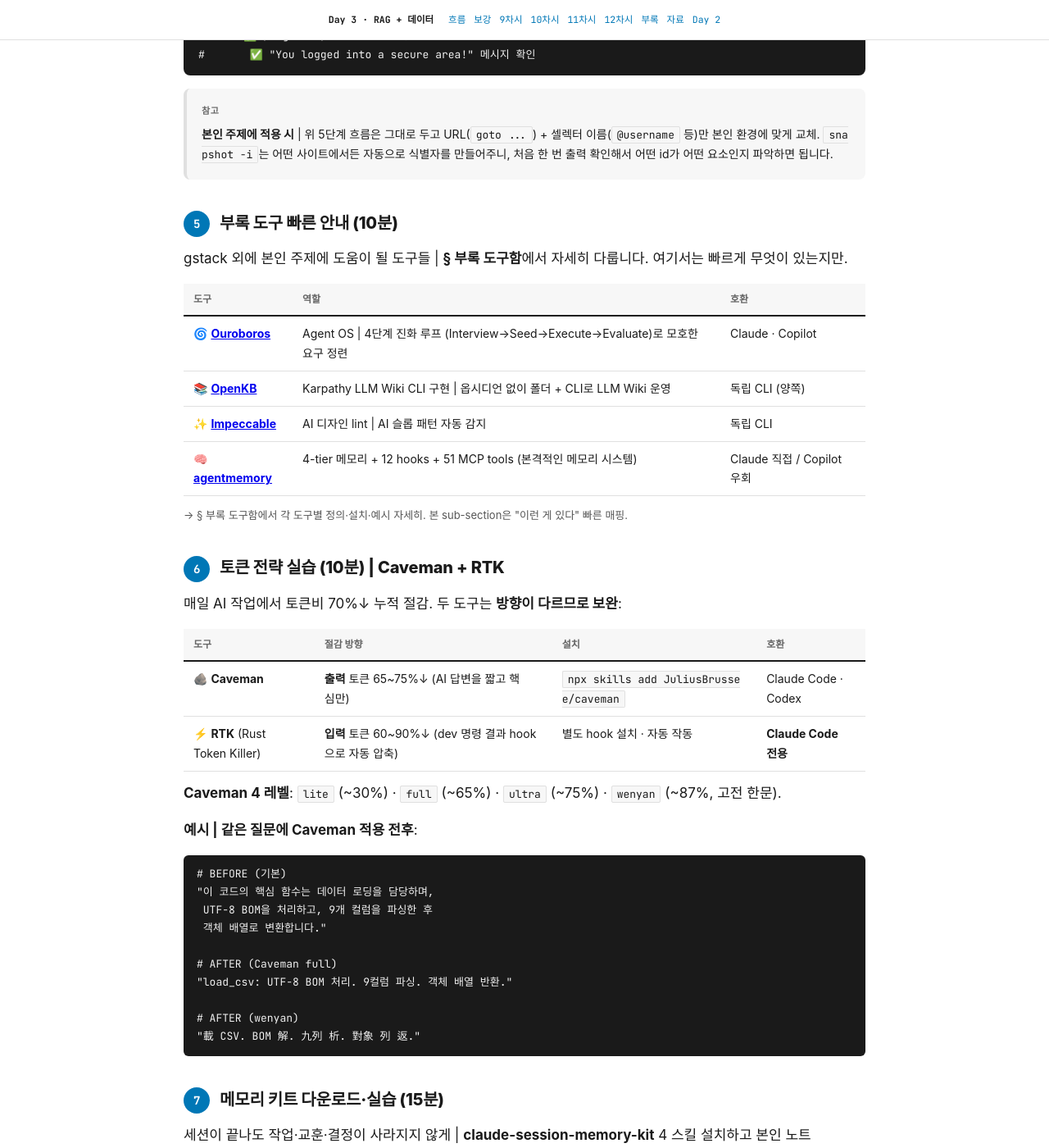
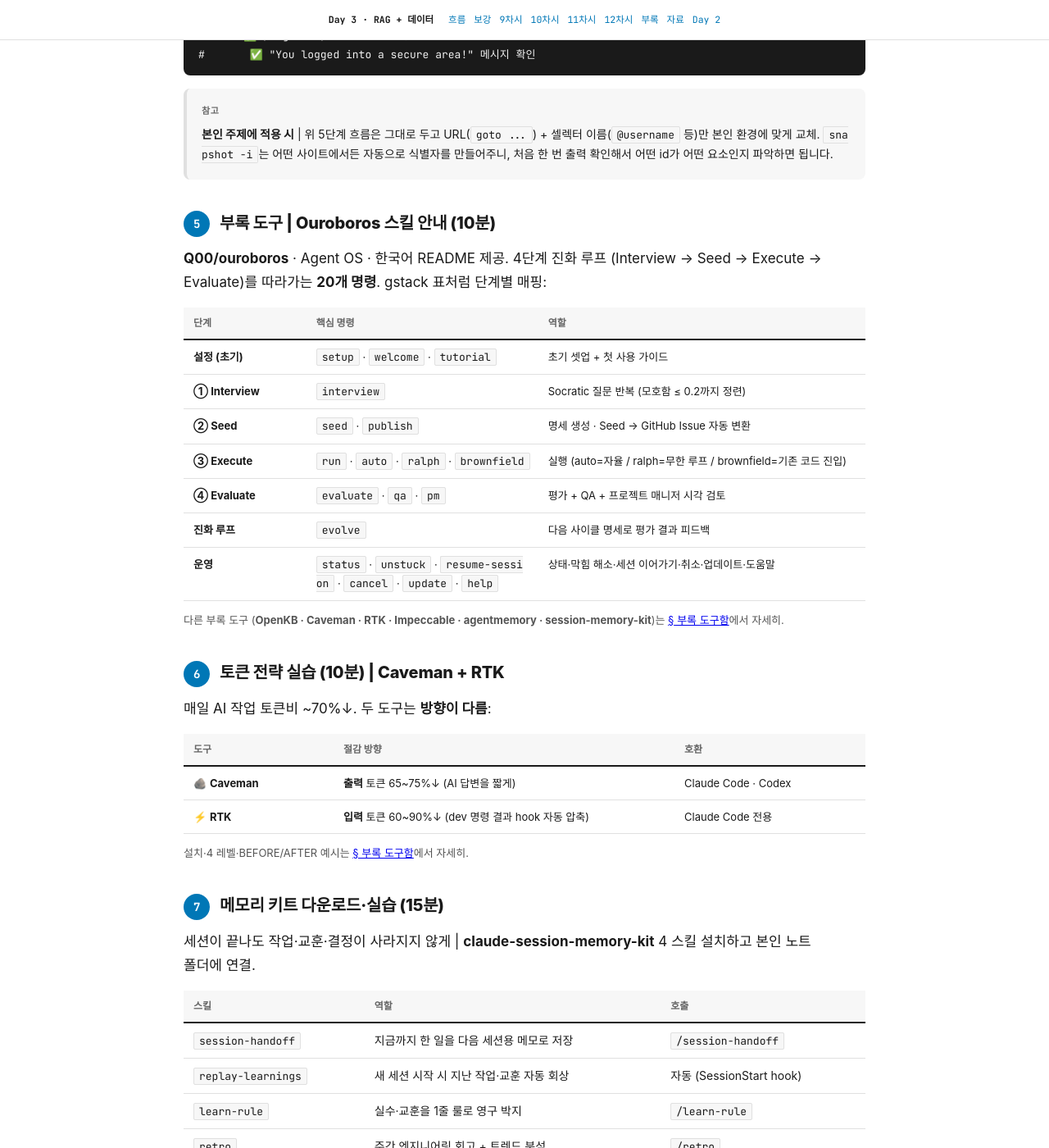
Before and after one commit to daniel8824-del/rag-day3, a Jekyll site: the page docs/index.html, which Jekyll copies as it is, in a window 1280 px wide and 1400 px high, scrolled down 7257 px. Shown: the whole window at 82% size. Built offline with Jekyll 4.4.1, drawn with Linux system fonts in a browser that asks for light colours; some web fonts are replaced.

Commit message:
§5·§6 단순화 — Ouroboros 스킬 표 + 토큰 전략 핵심 표만
§5 (기존: 4 도구 빠른 매핑) → Ouroboros 20개 명령을 gstack 표처럼 단계별 매핑:
- 설정 / ① Interview / ② Seed / ③ Execute / ④ Evaluate / 진화 루프 / 운영
- 각 단계 핵심 명령 표시 (Q00/ouroboros 공식 cli reference)
- 다른 부록 도구 (OpenKB·Caveman·RTK·Impeccable·agentmemory·session-memory-kit)는 § 부록 도구함 링크로 안내

§6 (기존: 표 + 4 레벨 + BEFORE/AFTER 코드 예시 3개 — 너무 난잡)
정정: 핵심 표 (도구·절감 방향·호환)만 + 자세한 설치·예시는 § 부록 도구함 링크

Co-Authored-By: Claude Opus 4.7 (1M context) <noreply@anthropic.com>

```diff
--- a/docs/index.html
+++ b/docs/index.html
@@ -840,54 +840,42 @@ $B screenshot /tmp/login-success.png
   </div>
 
 
-  <h3><span class="step-num">5</span>부록 도구 빠른 안내 (10분)</h3>
-  <p>gstack 외에 본인 주제에 도움이 될 도구들 | <strong>§ 부록 도구함</strong>에서 자세히 다룹니다. 여기서는 빠르게 무엇이 있는지만.</p>
-
-  <table>
-    <thead><tr><th>도구</th><th>역할</th><th>호환</th></tr></thead>
+  <h3><span class="step-num">5</span>부록 도구 | Ouroboros 스킬 안내 (10분)</h3>
+  <p><strong>Q00/ouroboros</strong> · Agent OS · 한국어 README 제공. 4단계 진화 루프 (Interview → Seed → Execute → Evaluate)를 따라가는 <strong>20개 명령</strong>. gstack 표처럼 단계별 매핑:</p>
+
+  <table style="font-size:13px;">
+    <colgroup>
+      <col style="width:18%;">
+      <col style="width:34%;">
+      <col style="width:48%;">
+    </colgroup>
+    <thead><tr><th>단계</th><th>핵심 명령</th><th>역할</th></tr></thead>
     <tbody>
-      <tr><td>🌀 <a href="#meta"><strong>Ouroboros</strong></a></td><td>Agent OS | 4단계 진화 루프 (Interview→Seed→Execute→Evaluate)로 모호한 요구 정련</td><td>Claude · Copilot</td></tr>
-      <tr><td>📚 <a href="#meta"><strong>OpenKB</strong></a></td><td>Karpathy LLM Wiki CLI 구현 | 옵시디언 없이 폴더 + CLI로 LLM Wiki 운영</td><td>독립 CLI (양쪽)</td></tr>
-      <tr><td>✨ <a href="#meta"><strong>Impeccable</strong></a></td><td>AI 디자인 lint | AI 슬롭 패턴 자동 감지</td><td>독립 CLI</td></tr>
-      <tr><td>🧠 <a href="#meta"><strong>agentmemory</strong></a></td><td>4-tier 메모리 + 12 hooks + 51 MCP tools (본격적인 메모리 시스템)</td><td>Claude 직접 / Copilot 우회</td></tr>
+      <tr><td><strong>설정 (초기)</strong></td><td><code class="inline">setup</code> · <code class="inline">welcome</code> · <code class="inline">tutorial</code></td><td>초기 셋업 + 첫 사용 가이드</td></tr>
+      <tr><td><strong>① Interview</strong></td><td><code class="inline">interview</code></td><td>Socratic 질문 반복 (모호함 ≤ 0.2까지 정련)</td></tr>
+      <tr><td><strong>② Seed</strong></td><td><code class="inline">seed</code> · <code class="inline">publish</code></td><td>명세 생성 · Seed → GitHub Issue 자동 변환</td></tr>
+      <tr><td><strong>③ Execute</strong></td><td><code class="inline">run</code> · <code class="inline">auto</code> · <code class="inline">ralph</code> · <code class="inline">brownfield</code></td><td>실행 (auto=자율 / ralph=무한 루프 / brownfield=기존 코드 진입)</td></tr>
+      <tr><td><strong>④ Evaluate</strong></td><td><code class="inline">evaluate</code> · <code class="inline">qa</code> · <code class="inline">pm</code></td><td>평가 + QA + 프로젝트 매니저 시각 검토</td></tr>
+      <tr><td><strong>진화 루프</strong></td><td><code class="inline">evolve</code></td><td>다음 사이클 명세로 평가 결과 피드백</td></tr>
+      <tr><td><strong>운영</strong></td><td><code class="inline">status</code> · <code class="inline">unstuck</code> · <code class="inline">resume-session</code> · <code class="inline">cancel</code> · <code class="inline">update</code> · <code class="inline">help</code></td><td>상태·막힘 해소·세션 이어가기·취소·업데이트·도움말</td></tr>
     </tbody>
   </table>
-  <p style="font-size:13px;color:#555;">→ § 부록 도구함에서 각 도구별 정의·설치·예시 자세히. 본 sub-section은 "이런 게 있다" 빠른 매핑.</p>
+
+  <p style="font-size:13px;color:#555;">다른 부록 도구 (<strong>OpenKB · Caveman · RTK · Impeccable · agentmemory · session-memory-kit</strong>)는 <a href="#meta">§ 부록 도구함</a>에서 자세히.</p>
 
   <h3><span class="step-num">6</span>토큰 전략 실습 (10분) | Caveman + RTK</h3>
-  <p>매일 AI 작업에서 토큰비 70%↓ 누적 절감. 두 도구는 <strong>방향이 다르므로 보완</strong>:</p>
-
-  <table>
-    <thead><tr><th>도구</th><th>절감 방향</th><th>설치</th><th>호환</th></tr></thead>
+  <p>매일 AI 작업 토큰비 ~70%↓. 두 도구는 <strong>방향이 다름</strong>:</p>
+
+  <table style="font-size:13px;">
+    <colgroup><col style="width:22%;"><col style="width:50%;"><col style="width:28%;"></colgroup>
+    <thead><tr><th>도구</th><th>절감 방향</th><th>호환</th></tr></thead>
     <tbody>
-      <tr>
-        <td>🪨 <strong>Caveman</strong></td>
-        <td><strong>출력</strong> 토큰 65~75%↓ (AI 답변을 짧고 핵심만)</td>
-        <td><code class="inline">npx skills add JuliusBrussee/caveman</code></td>
-        <td>Claude Code · Codex</td>
-      </tr>
-      <tr>
-        <td>⚡ <strong>RTK</strong> (Rust Token Killer)</td>
-        <td><strong>입력</strong> 토큰 60~90%↓ (dev 명령 결과 hook으로 자동 압축)</td>
-        <td>별도 hook 설치 · 자동 작동</td>
-        <td><strong>Claude Code 전용</strong></td>
-      </tr>
+      <tr><td>🪨 <strong>Caveman</strong></td><td><strong>출력</strong> 토큰 65~75%↓ (AI 답변을 짧게)</td><td>Claude Code · Codex</td></tr>
+      <tr><td>⚡ <strong>RTK</strong></td><td><strong>입력</strong> 토큰 60~90%↓ (dev 명령 결과 hook 자동 압축)</td><td>Claude Code 전용</td></tr>
     </tbody>
   </table>
 
-  <p><strong>Caveman 4 레벨</strong>: <code class="inline">lite</code> (~30%) · <code class="inline">full</code> (~65%) · <code class="inline">ultra</code> (~75%) · <code class="inline">wenyan</code> (~87%, 고전 한문).</p>
-
-  <p><strong>예시 | 같은 질문에 Caveman 적용 전후</strong>:</p>
-  <pre style="background:#1a1a1a;color:#f0f0f0;padding:12px 16px;border-radius:6px;font-size:13px;"># BEFORE (기본)
-"이 코드의 핵심 함수는 데이터 로딩을 담당하며,
- UTF-8 BOM을 처리하고, 9개 컬럼을 파싱한 후
- 객체 배열로 변환합니다."
-
-# AFTER (Caveman full)
-"load_csv: UTF-8 BOM 처리. 9컬럼 파싱. 객체 배열 반환."
-
-# AFTER (wenyan)
-"載 CSV. BOM 解. 九列 析. 對象 列 返."</pre>
+  <p style="font-size:13px;color:#555;">설치·4 레벨·BEFORE/AFTER 예시는 <a href="#meta">§ 부록 도구함</a>에서 자세히.</p>
 
   <h3><span class="step-num">7</span>메모리 키트 다운로드·실습 (15분)</h3>
   <p>세션이 끝나도 작업·교훈·결정이 사라지지 않게 | <strong>claude-session-memory-kit</strong> 4 스킬 설치하고 본인 노트 폴더에 연결.</p>
```
